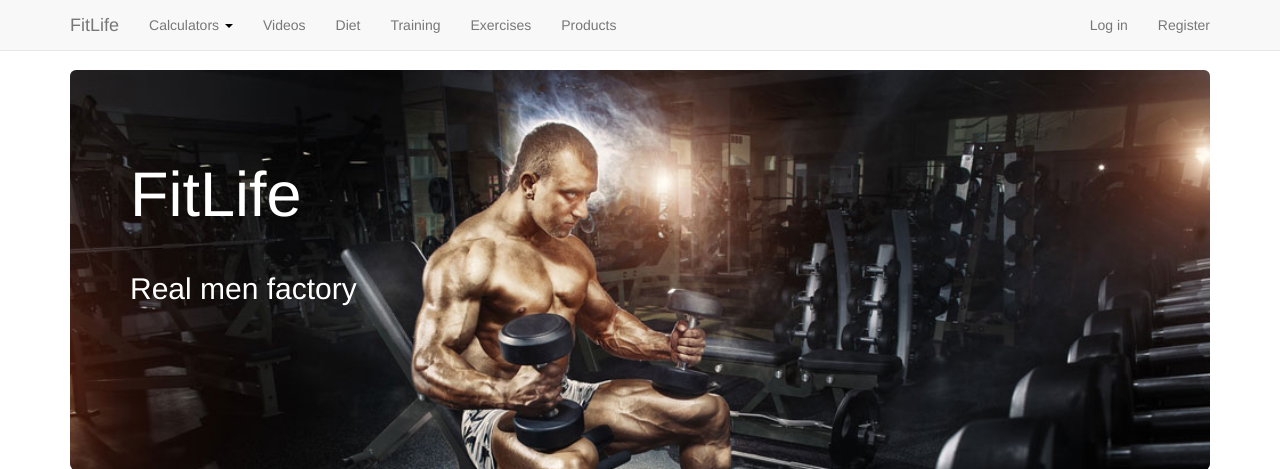
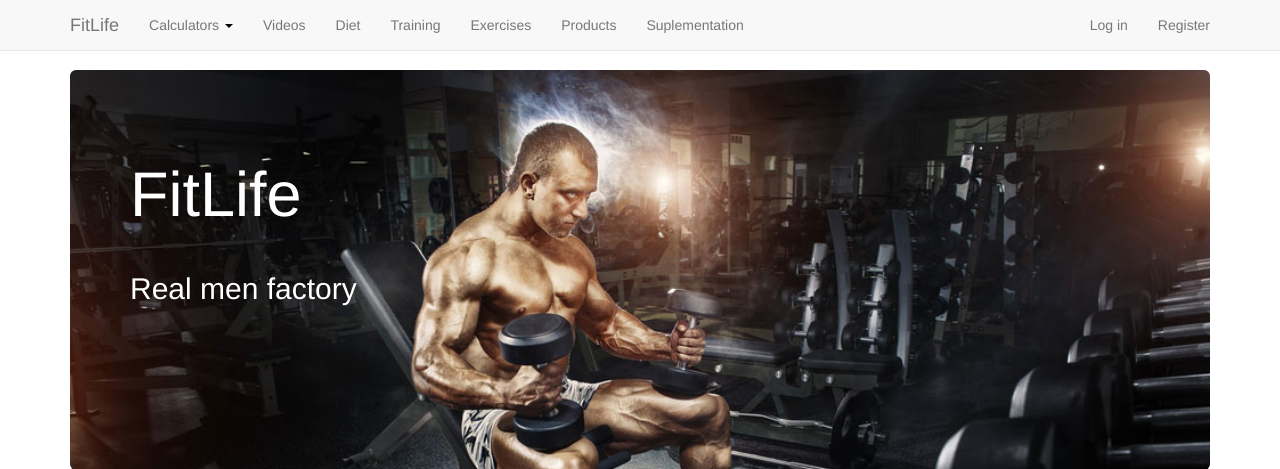
Before and after one commit to kml95/DjangroProject, a Django app: page /fitlife/calculatorBMI/ in a window 1280 px wide. Shown: the top 469 px of the page. Run offline with Django 3.2, Linux system fonts and the light colour scheme; some libraries are stand-ins or nearby versions.

Commit message:
Added link to suplementation in navigation

```diff
--- a/mysite/templates/base.html
+++ b/mysite/templates/base.html
@@ -31,6 +31,7 @@
             <li><a href="/fitlife/trainingplan/">Training</a></li>
             <li><a href="/fitlife/training/">Exercises</a></li>
             <li><a href="/fitlife/products/">Products</a></li>
+            <li><a href="/fitlife/suplementation/">Suplementation</a></li>
           </ul>
           <ul class="nav navbar-nav navbar-right">
             {% if user.is_authenticated %}
```
